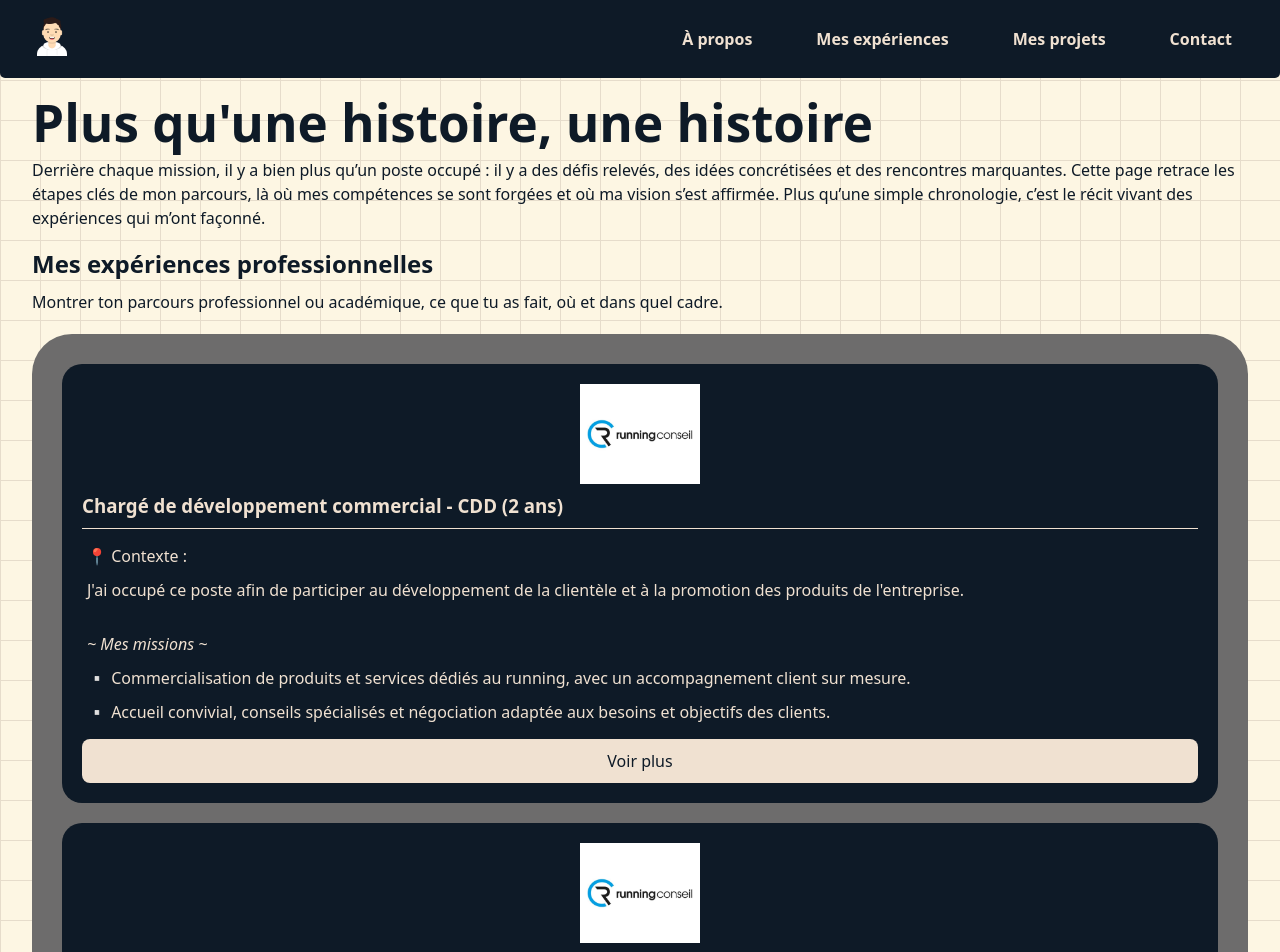
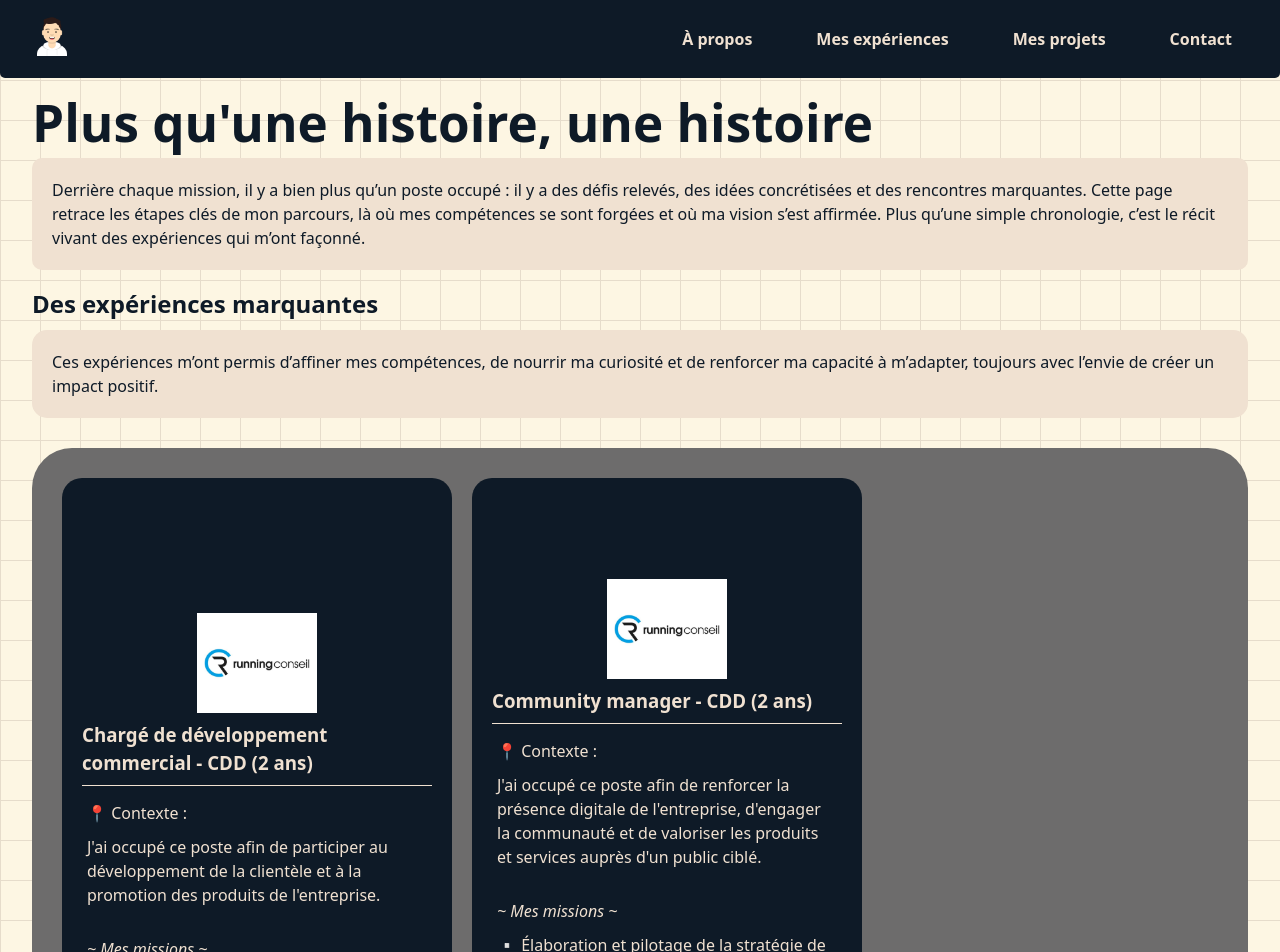
Before and after one commit to ErnestDaph/esilvagoncalves, a React (Vite) app in the folder mon-projet/: page /experience in a window 1280 px wide. Shown: the top 952 px of the page. Built offline with nearby package versions, Linux system fonts and the light colour scheme.

Commit message:
fixe css card

```diff
--- a/mon-projet/src/components/ProjectCard/ProjectCard.module.css
+++ b/mon-projet/src/components/ProjectCard/ProjectCard.module.css
@@ -22,6 +22,11 @@
     border-radius: 20px;
     background-color: var(--thirdary-color);
    }
+.cards {
+  display: flex;
+  flex-direction: column;
+  gap: 20px;
+}
 .cardLogo{
     display: flex;
     justify-content: center;
@@ -56,13 +61,28 @@ button:hover{
     background-color: var(--thirdary-color);
 }
 /* Desktop version*/
-@media (max-width: 768px) {
-   .projectCardContainer {
+@media (min-width: 768px) {
+  .projectCardContainer {
     display: flex;
-    flex-direction: column;
     flex-wrap: wrap;
     padding: 30px;
     border-radius: 40px;
     background-color: var(--fourthary-color);
-   }
+    justify-content: center;
+    gap: 20px;
+  }
+
+  .cards {
+    display: flex;
+    flex-direction: row;
+    flex-wrap: wrap;
+  }
+
+  .card {
+    display: flex;
+    flex-direction: column;
+    justify-content: center;
+    flex: 0 0 350px;
+    height: 800px;
+  }
 }
--- a/mon-projet/src/components/ProjectCard/ProjectCard.tsx
+++ b/mon-projet/src/components/ProjectCard/ProjectCard.tsx
@@ -30,6 +30,15 @@ function ProjectCard (){
             point4 :"Conception d’enquêtes, de supports promotionnels et réalisation de campagnes d’emailing pour mieux comprendre notre clientèle et valoriser nos offres. "
          },
         {
+            image: goSportLogo,
+            title: "Conseiller commercial - Stage (3 mois)",
+            description :"J’ai occupé ce poste afin de contribuer à la satisfaction et à la fidélisation de la clientèle, tout en participant activement à la promotion et à la mise en valeur des produits liés au sport.",
+            point1: "Accompagnement et conseil personnalisé des clients, en répondant à leurs besoins et en facilitant la négociation.",
+            point2: "Vente de produits et services spécialisés dans l’univers sportif, avec un suivi attentif de la satisfaction client.",
+            point3: "Interaction et modération : suivi attentif des messages et commentaires pour maintenir un échange positif et constructif, en respect des valeurs de l’entreprise.",
+            point4: "Gestion opérationnelle du magasin : étiquetage, mise en rayon, préparation des soldes, suivi des stocks et réception des livraisons.",
+        },
+                {
             image: goSportLogo,
             title: "Conseiller commercial - Stage (3 mois)",
             description :"J’ai occupé ce poste afin de contribuer à la satisfaction et à la fidélisation de la clientèle, tout en participant activement à la promotion et à la mise en valeur des produits liés au sport.",
--- a/mon-projet/src/pages/Experiences/Experiences.module.css
+++ b/mon-projet/src/pages/Experiences/Experiences.module.css
@@ -5,20 +5,39 @@
 }
 
 /*Mobile version*/
-.h1container{
-    display: flex;
-    flex-direction: column;
+.h1content{
+    padding: 20px;
+    border-radius: 10px;
+    background-color: var(--primary-color);
 }
-.h1content{
-    display: flex;
-    flex-direction: column;
-    width: 100%;
+.h2Description{
+    padding: 15px;
+    margin-bottom: 20px;
+    border-radius: 10px;
+    background-color: var(--primary-color);
 }
-.h2header{
-    display: flex;
-    flex-direction: column;
-    width: 100%;
-    padding-bottom: 20px;
+/*Desktop version*/
+@media (min-width: 768px) {
+    .h2Content{
+        display: flex;
+        flex-direction: column;
+        width: 100%;
+    }
+    .h2Description{
+
+        padding: 20px;
+        margin-bottom: 30px;
+        border-radius: 15px;
+        background-color: var(--primary-color);
+    }
+    .projectCardContainer{
+        display: flex;
+        flex-wrap: wrap;
+    }
+    .cards{
+        display: flex;
+        flex-wrap: wrap;
+        justify-content: center;
+        gap: 20px;
+    }
 }
-
-/*Desktop version*/
--- a/mon-projet/src/pages/Experiences/Experiences.tsx
+++ b/mon-projet/src/pages/Experiences/Experiences.tsx
@@ -38,11 +38,17 @@ function Experiences(){
                 </div>
                 </section>
                 <section className={styles.h2Container}>
-            <div className={styles.h2header}>
-                <h2>Mes expériences professionnelles</h2>
-                <p>Montrer ton parcours professionnel ou académique, ce que tu as fait, où et dans quel cadre.</p>
+                    <div className={styles.h2Content}>
+                        <h2>Des expériences marquantes</h2>
+                        <div className={styles.h2Description}>
+                            <p>
+                                Ces expériences m’ont permis d’affiner mes compétences, de nourrir ma curiosité et de renforcer ma capacité à m’adapter, toujours avec l’envie de créer un impact positif.
+                            </p>
                         </div>
+                    </div>
+                        <div className={styles.projectCardContainer}>
                             <ProjectCard />
+                        </div>
                 </section>
                 <section className={styles.h2Container}>
                     <div className={styles.buttonContainer}>
```
Lines whose indentation alone changed are shown as unchanged.
